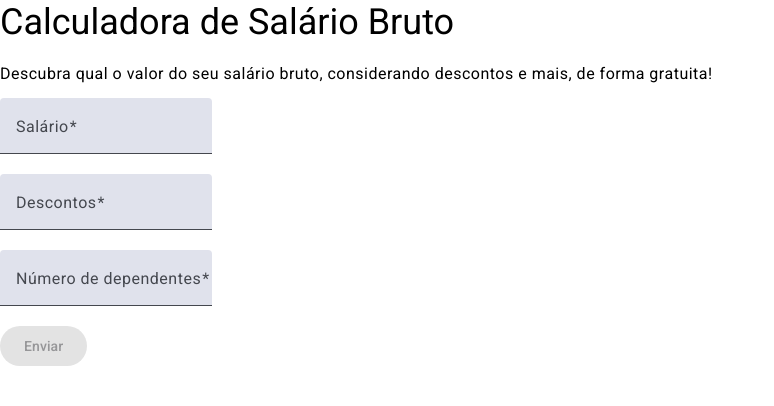
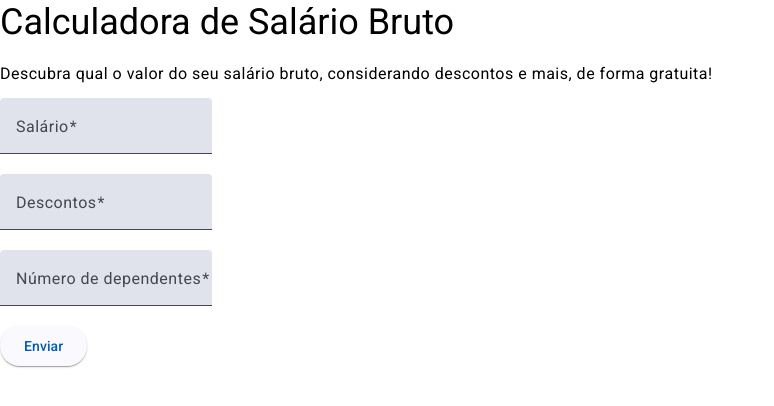
Before and after one commit to AysllaGomes/salary-discount-calculator-web, an Angular app: page /salaries in a window 1280 px wide. Shown: the top 406 px of the page, without its empty margins (0-774 px from the left). Built offline with nearby package versions, Linux system fonts and the light colour scheme.

Commit message:
[UPT][TASK-????] Chamando o formulário dentro do salary-discount

```diff
--- a/src/app/salary/component/salary-discount/salary-discount.component.html
+++ b/src/app/salary/component/salary-discount/salary-discount.component.html
@@ -1,40 +1,23 @@
-<form [formGroup]="form" (ngSubmit)="onSubmit()" class="row">
-    <div class="col-md-6">
-        <mat-form-field appearance="fill">
-            <mat-label>Salário</mat-label>
-            <input matInput type="number" formControlName="salary">
-        </mat-form-field>
-    </div>
-
-    <div class="col-md-6">
-        <mat-form-field appearance="fill">
-            <mat-label>Descontos</mat-label>
-            <input matInput type="number" formControlName="discount">
-        </mat-form-field>
-    </div>
-
-    <div class="col-md-6">
-        <mat-form-field appearance="fill">
-            <mat-label>Número de dependentes</mat-label>
-            <input matInput type="number" formControlName="dependentCount">
-        </mat-form-field>
-    </div>
+<div>
+    <app-salary-discount-form
+        (onCreateForm)="onCreateForm($event)">
+    </app-salary-discount-form>
 
     <div class="col-md-12">
         <button
             mat-raised-button
             color="primary"
             type="submit"
-            [disabled]="form.invalid"
+            (click)="search()"
         >
             Enviar
         </button>
     </div>
-</form>
 
-<div *ngIf="salary" class="row">
-    <div class="col-md-12">
-        <h2>Resultado</h2>
-        <p>Salário líquido: {{ salary.netSalary }}</p>
+    <div *ngIf="salary" class="row">
+        <div class="col-md-12">
+            <h2>Resultado</h2>
+            <p>Salário líquido: {{ salary.netSalary }}</p>
+        </div>
     </div>
 </div>
--- a/src/app/salary/component/salary-discount/salary-discount.component.ts
+++ b/src/app/salary/component/salary-discount/salary-discount.component.ts
@@ -1,9 +1,10 @@
+import { FormGroup } from '@angular/forms';
 import { Component, OnInit } from '@angular/core';
-import { FormBuilder, FormGroup, Validators } from '@angular/forms';
 
 import { Salary } from '../../shared/models/salary.model';
 
 import { SalaryService } from '../../shared/services/salary.service';
+import { FormUtilsService } from '../../../shared/service/form-utils.service';
 
 @Component({
   selector: 'app-salary-discount',
@@ -11,42 +12,28 @@ import { SalaryService } from '../../shared/services/salary.service';
   styleUrl: './salary-discount.component.scss'
 })
 export class SalaryDiscountComponent implements OnInit {
+
     public form: FormGroup;
 
     public salary: Salary;
 
     constructor(
-        protected formBuilder: FormBuilder,
         protected salaryService: SalaryService,
+        protected formUtilsService: FormUtilsService,
     ) {}
 
-    ngOnInit(): void {
-        this.createForm();
+    ngOnInit(): void {}
+
+    onCreateForm(form: FormGroup): void {
+        this.form = form;
     }
 
-    createForm(): FormGroup {
-        this.form = this.formBuilder.group({
-            salary: [
-                null,
-                Validators.required
-            ],
-            discount: [
-                null,
-                Validators.required
-            ],
-            dependentCount: [
-                null,
-                Validators.required
-            ]
-        });
-
-        return this.form;
-    }
-
-    onSubmit(): void {
-        this.salaryService.calculateSalary(this.form.value.salary)
-            .subscribe((salary: Salary): void => {
-                this.salary = salary;
-            });
+    search(): void {
+        if (this.formUtilsService.validate(this.form)) {
+            this.salaryService.calculateSalary(this.form.value.salary)
+                .subscribe((salary: Salary): void => {
+                    this.salary = salary;
+                });
+        }
     }
 }
```
